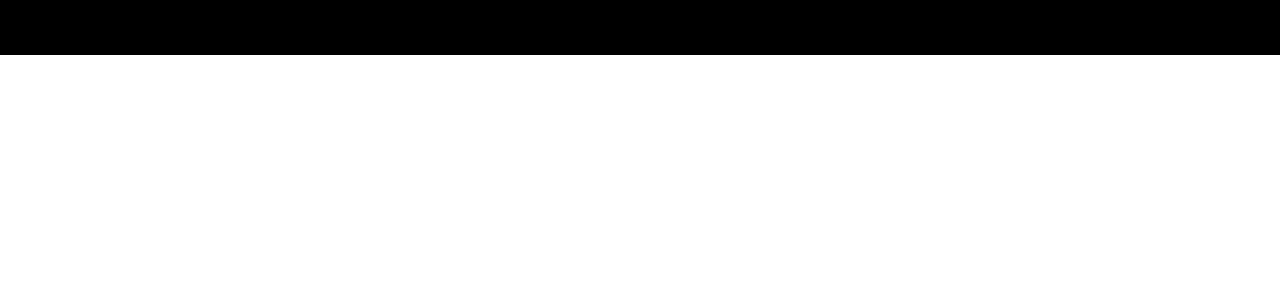
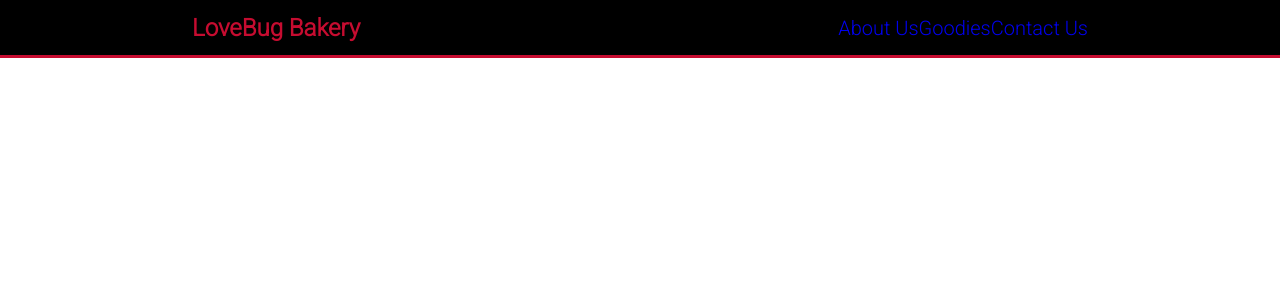
Before and after one commit to 1zuzsuit492/lovebug, a React (Create React App) app: page / in a window 1280 px wide. Shown: the top 300 px of the page. Built offline with nearby package versions, Linux system fonts and the light colour scheme.

Commit message:
somewhat of a navbar

```diff
--- a/public/index.html
+++ b/public/index.html
@@ -9,6 +9,11 @@
       name="description"
       content="Web site created using create-react-app"
     />
+    <link rel="preconnect" href="https://fonts.googleapis.com">
+    <link rel="preconnect" href="https://fonts.gstatic.com" crossorigin>
+    <link href="https://fonts.googleapis.com/css2?family=Roboto:wght@300&display=swap" rel="stylesheet">
+
+
     <link rel="apple-touch-icon" href="%PUBLIC_URL%/logo192.png" />
     <!--
       manifest.json provides metadata used when your web app is installed on a
--- a/src/components/Navbar.js
+++ b/src/components/Navbar.js
@@ -1,7 +1,12 @@
-export default function Navbar () {
+export default function Navbar() {
     return (
-        <div className="navbar">
-
+        <div className="navbar container">
+        <a href="#" className="logo">LoveBug Bakery</a>
+            <div className="links">
+                <a href="#">About Us</a>
+                <a href="#">Goodies</a>
+                <a href="#">Contact Us</a>
+            </div>
         </div>
     )
 }
--- a/src/styles/index.scss
+++ b/src/styles/index.scss
@@ -1,10 +1,55 @@
+//issues:
+// - can't get bold on hover
+
+:root{
+    --background-color: white;
+    --background-light: white;
+    // --shadow-color: black;
+    --red: #C60C30;
+    // --text-color: #0a0a0a;
+    --text-light: #575757;
+    // --font-size: 16px;
+    --gold: #9E7C0C;
+    --animation-speed: 1;
+}
+
 *{
     margin: 0;
     padding: 0;
     box-sizing: border-box;
 }
 
+body{
+    font-size: 20px;
+    font-family: 'Roboto', sans-serif;
+}
+
+a{
+    text-decoration: none;
+    // font-weight: bold;
+}
+
+a:hover{
+    color: var(--gold);
+
+}
+
 .navbar{
     height: 55px;
     background-color: black;
+    box-shadow: 0 3px var(--red);
+    color: #9E7C0C;
+    display: flex;
+    justify-content: space-between;
+    align-items: center;
+    .logo{
+        font-size: 1.2em;
+        font-weight: bold;
+        color: var(--red);
+        text-decoration: none;
+    }
 }
+
+.container{
+    padding-inline: 15vw;
+}
```
